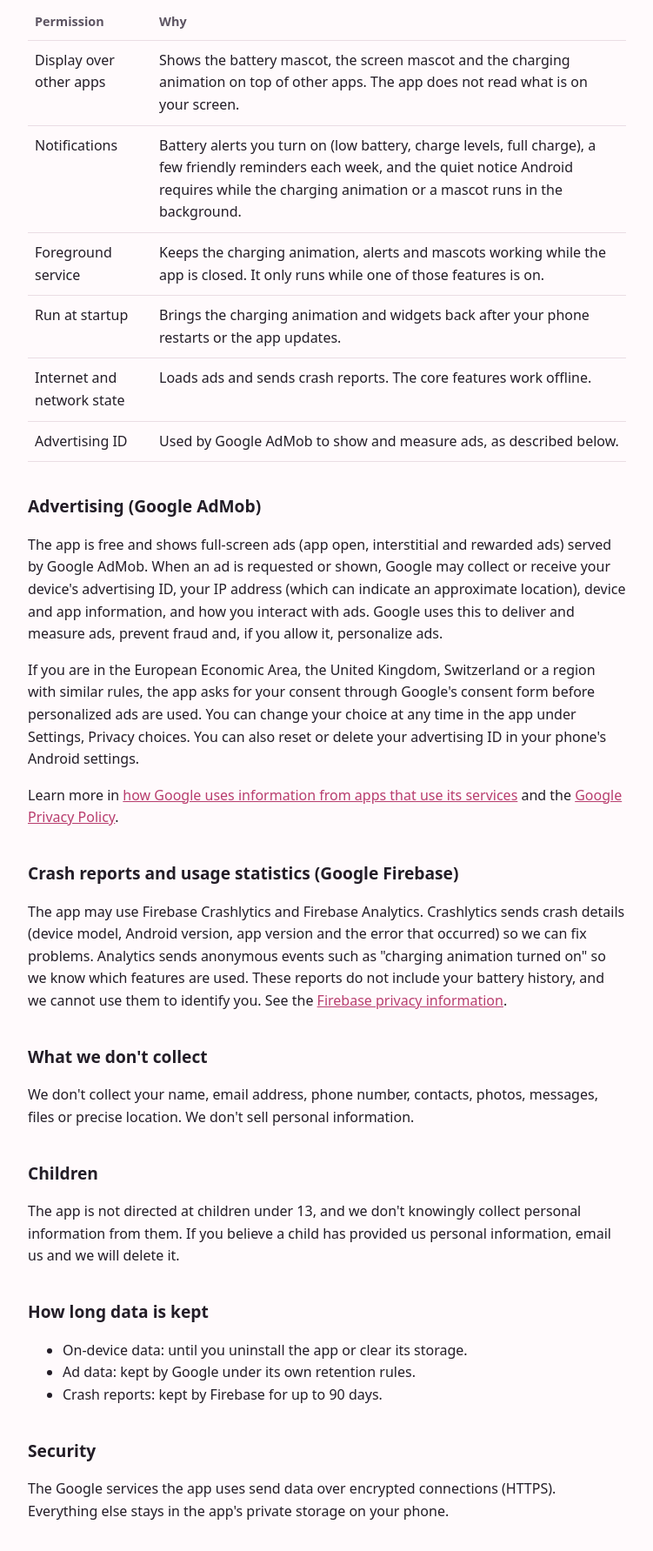
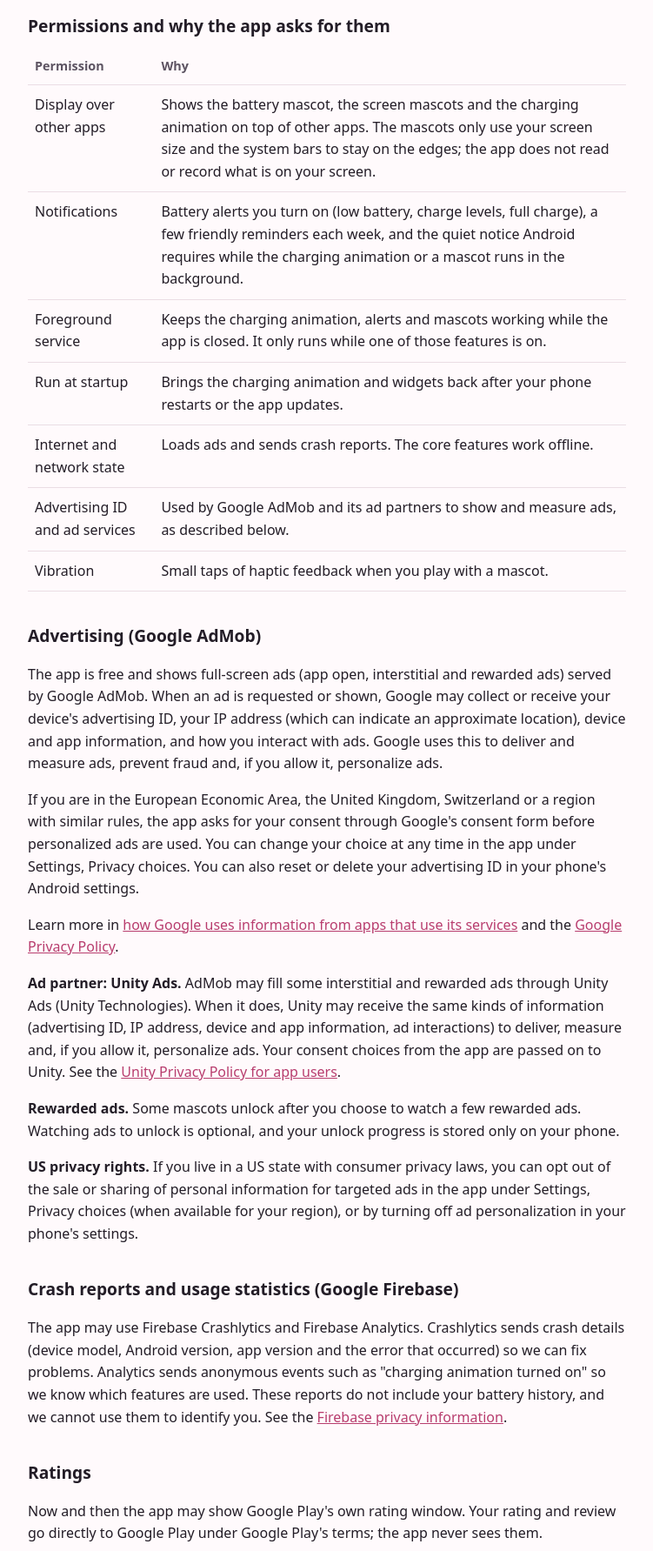
Before and after one commit to madaxe05/emoji-pp, a plain HTML site: page index.html in a window 1280 px wide. Shown: the part 995-2778 px from the top of the page at 87% size, without its empty margins (264-1015 px from the left). Drawn offline with Linux system fonts and the light colour scheme.

Commit message:
Update privacy policy for Unity Ads and new features

```diff
--- a/index.html
+++ b/index.html
@@ -64,7 +64,7 @@
 <body>
 <main>
   <h1>Emoji Battery Privacy Policy</h1>
-  <p class="meta">Effective date: September 24, 2026</p>
+  <p class="meta">Effective date: November 19, 2026</p>
 
   <p>This policy explains how the Emoji Battery app for Android
   (package <code>com.madaxe.sohan.emojibattery</code>, "the app") handles
@@ -76,7 +76,7 @@
     <ul>
       <li>There is no account and no sign-in. We don't ask for your name, email or phone number.</li>
       <li>Your battery information and settings stay on your phone.</li>
-      <li>The app shows ads from Google AdMob. Google may use your advertising ID and device information to show and measure ads, with your consent where the law requires it.</li>
+      <li>The app shows ads through Google AdMob, which can also fill ads from its partner Unity Ads. These companies may use your advertising ID and device information to show and measure ads, with your consent where the law requires it.</li>
       <li>Anonymous crash reports and usage counts may be sent to Google Firebase so we can fix bugs.</li>
       <li>You can change your ad privacy choices at any time in the app: Settings, then Privacy choices.</li>
     </ul>
@@ -88,7 +88,7 @@
   <ul>
     <li>Battery level, charging state and, where your phone reports them, battery temperature and voltage. These drive the mascot moods, the charging animation, alerts and widgets.</li>
     <li>Your choices: characters, charging animation, overlay position and size, screen mascot settings, alert thresholds, widget styles and the app theme.</li>
-    <li>Small counters the app needs to run, such as which ad type is due next and which items you unlocked.</li>
+    <li>Small counters the app needs to run, such as when the next ad is due, how many ads you watched toward unlocking each mascot, your daily visit streak and daily gift, how fond each mascot is of you, your language choice and when the app last asked for a rating.</li>
   </ul>
   <p>This data is removed when you uninstall the app or clear its storage in
   Android Settings, Apps, Emoji Battery, Storage.</p>
@@ -97,12 +97,13 @@
   <table>
     <thead><tr><th>Permission</th><th>Why</th></tr></thead>
     <tbody>
-      <tr><td>Display over other apps</td><td>Shows the battery mascot, the screen mascot and the charging animation on top of other apps. The app does not read what is on your screen.</td></tr>
+      <tr><td>Display over other apps</td><td>Shows the battery mascot, the screen mascots and the charging animation on top of other apps. The mascots only use your screen size and the system bars to stay on the edges; the app does not read or record what is on your screen.</td></tr>
       <tr><td>Notifications</td><td>Battery alerts you turn on (low battery, charge levels, full charge), a few friendly reminders each week, and the quiet notice Android requires while the charging animation or a mascot runs in the background.</td></tr>
       <tr><td>Foreground service</td><td>Keeps the charging animation, alerts and mascots working while the app is closed. It only runs while one of those features is on.</td></tr>
       <tr><td>Run at startup</td><td>Brings the charging animation and widgets back after your phone restarts or the app updates.</td></tr>
       <tr><td>Internet and network state</td><td>Loads ads and sends crash reports. The core features work offline.</td></tr>
-      <tr><td>Advertising ID</td><td>Used by Google AdMob to show and measure ads, as described below.</td></tr>
+      <tr><td>Advertising ID and ad services</td><td>Used by Google AdMob and its ad partners to show and measure ads, as described below.</td></tr>
+      <tr><td>Vibration</td><td>Small taps of haptic feedback when you play with a mascot.</td></tr>
     </tbody>
   </table>
 
@@ -122,6 +123,21 @@
   <p>Learn more in
   <a href="https://policies.google.com/technologies/partner-sites">how Google uses information from apps that use its services</a>
   and the <a href="https://policies.google.com/privacy">Google Privacy Policy</a>.</p>
+  <p><strong>Ad partner: Unity Ads.</strong> AdMob may fill some interstitial
+  and rewarded ads through Unity Ads (Unity Technologies). When it does, Unity
+  may receive the same kinds of information (advertising ID, IP address,
+  device and app information, ad interactions) to deliver, measure and, if you
+  allow it, personalize ads. Your consent choices from the app are passed on
+  to Unity. See the
+  <a href="https://unity.com/legal/game-player-and-app-user-privacy-policy">Unity Privacy Policy for app users</a>.</p>
+  <p><strong>Rewarded ads.</strong> Some mascots unlock after you choose to
+  watch a few rewarded ads. Watching ads to unlock is optional, and your unlock
+  progress is stored only on your phone.</p>
+  <p><strong>US privacy rights.</strong> If you live in a US state with
+  consumer privacy laws, you can opt out of the sale or sharing of personal
+  information for targeted ads in the app under Settings, Privacy choices
+  (when available for your region), or by turning off ad personalization in
+  your phone's settings.</p>
 
   <h2>Crash reports and usage statistics (Google Firebase)</h2>
   <p>The app may use Firebase Crashlytics and Firebase Analytics. Crashlytics
@@ -131,6 +147,11 @@
   used. These reports do not include your battery history, and we cannot use
   them to identify you. See the
   <a href="https://firebase.google.com/support/privacy">Firebase privacy information</a>.</p>
+
+  <h2>Ratings</h2>
+  <p>Now and then the app may show Google Play's own rating window. Your rating
+  and review go directly to Google Play under Google Play's terms; the app
+  never sees them.</p>
 
   <h2>What we don't collect</h2>
   <p>We don't collect your name, email address, phone number, contacts,
@@ -145,7 +166,7 @@
   <h2>How long data is kept</h2>
   <ul>
     <li>On-device data: until you uninstall the app or clear its storage.</li>
-    <li>Ad data: kept by Google under its own retention rules.</li>
+    <li>Ad data: kept by Google and Unity under their own retention rules.</li>
     <li>Crash reports: kept by Firebase for up to 90 days.</li>
   </ul>
 
@@ -160,7 +181,7 @@
   you live, you may have rights to access, correct or delete personal
   information. We don't keep your personal information on our own servers,
   but email us and we will help, including with requests about data held by
-  Google.</p>
+  Google or Unity.</p>
 
   <h2>Changes to this policy</h2>
   <p>If this policy changes, we will update this page and the effective date
```
